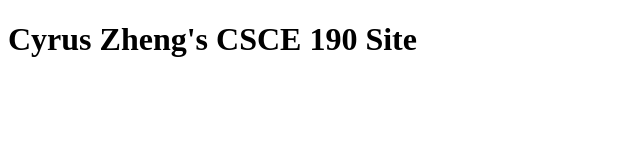
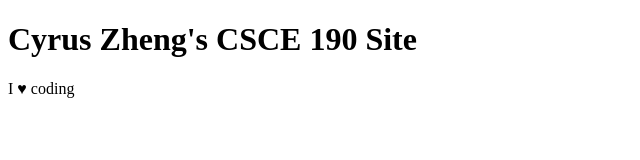
Before and after one commit to cyrus-zheng/cyrus-zheng.github.io, a plain HTML site: page index.html in a window 1280 px wide. Shown: the full height of the page, 0-640 px from the left. Drawn offline with Linux system fonts and the light colour scheme.

Commit message:
Update index.html

```diff
--- a/index.html
+++ b/index.html
@@ -5,5 +5,7 @@
     </head>
     <body>
         <h1>Cyrus Zheng's CSCE 190 Site</h1>
+
+        <p>I &hearts; coding</p>
     </body>
 </html>
```
